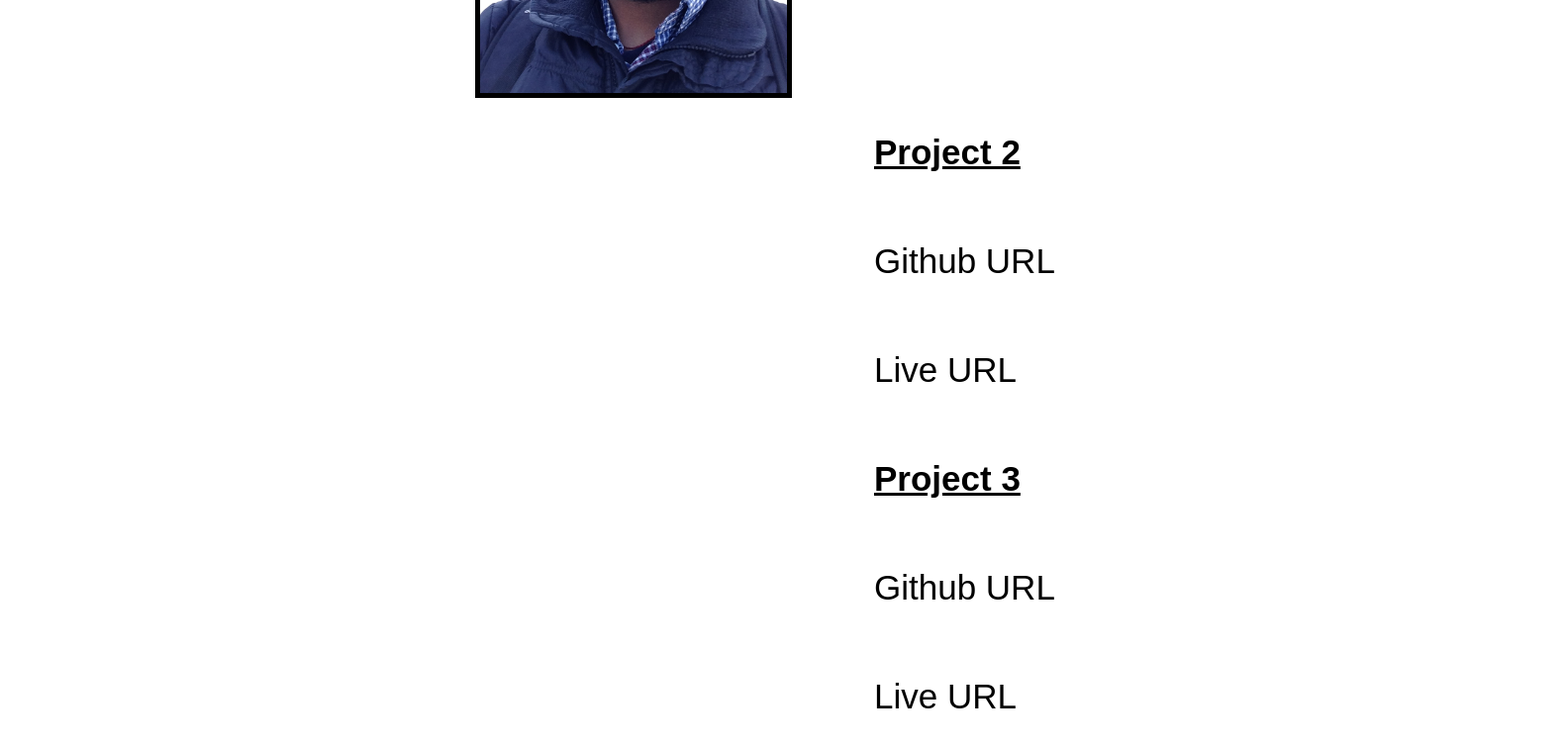
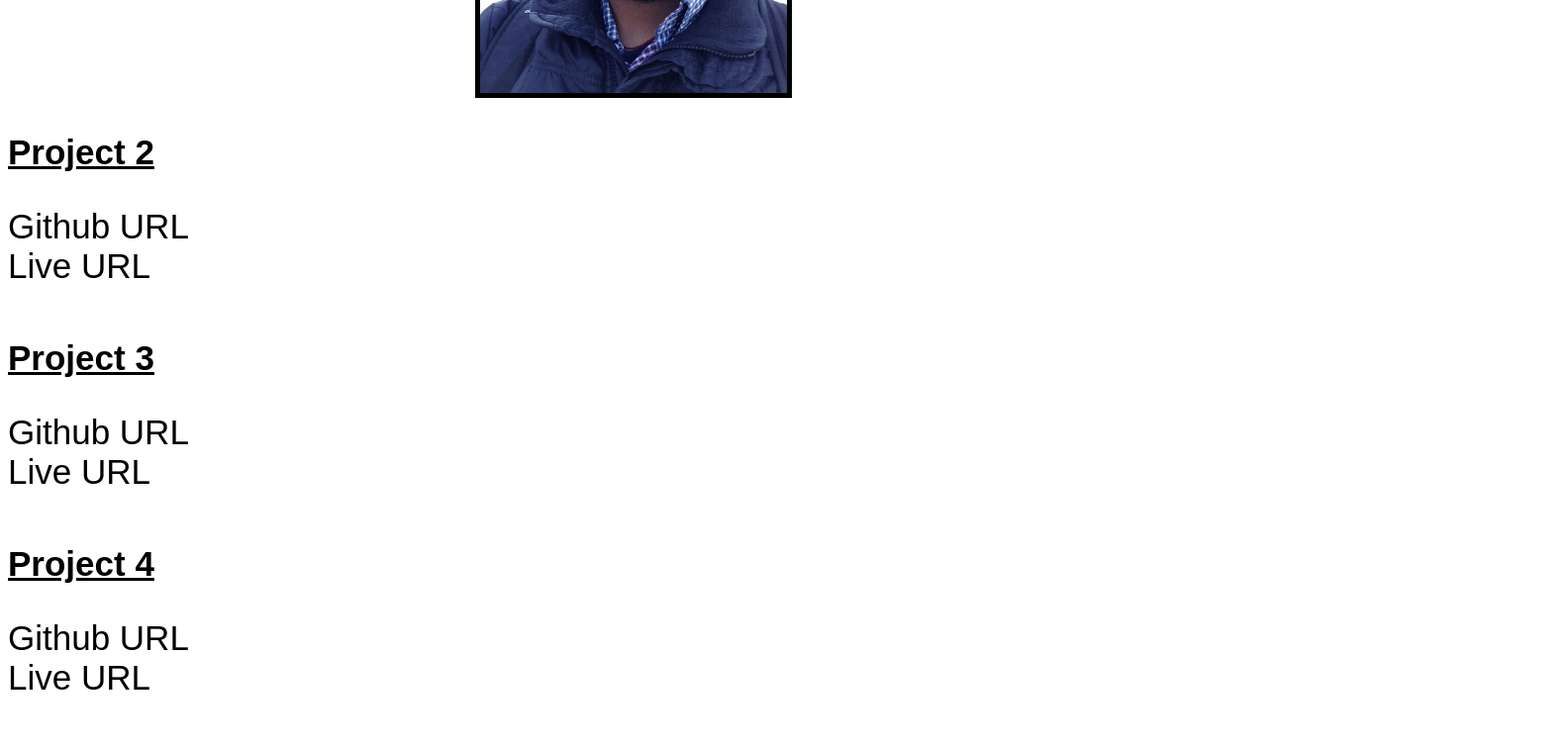
Before and after one commit to adityakumar23/P1, a plain HTML site: page index.html in a window 1280 px wide. Shown: the part 500-1256 px from the top of the page at 99% size, 1583 px wide, since content can reach past the window. After the commit the page ends 1213 px from the top, so only its background shows below. Drawn offline with Linux system fonts and the light colour scheme.

Commit message:
Changed page styling

```diff
--- a/index.html
+++ b/index.html
@@ -15,16 +15,16 @@
   <img src="aditya_kumar_photo.png" alt="Aditya Kumar" width="310" height="400">
 
   <h2><u> Project 2</u> </h2>
-  <a>Github URL</a>
-  <a>Live URL</a>
+  <a>Github URL</a> <br>
+  <a>Live URL</a> <br>
   <br>
   <h2><u> Project 3</u> </h2>
-  <a>Github URL</a>
-  <a>Live URL</a>
+  <a>Github URL</a> <br>
+  <a>Live URL</a> <br>
   <br>
   <h2><u> Project 4 </u></h2>
-  <a>Github URL</a>
-  <a>Live URL</a>
+  <a>Github URL</a> <br>
+  <a>Live URL</a> <br>
 
 
 </body>
--- a/p1_style_sheet.css
+++ b/p1_style_sheet.css
@@ -13,12 +13,10 @@ h2,a{
   font-family: Arial;
   color:black;
   font-size:35px;
-  float:left;
   width:20em;
-  margin-left:25em;
   margin-top:1em;
   margin-bottom:1em;
-  margin-right:2em;
+
 
 }
 
```
